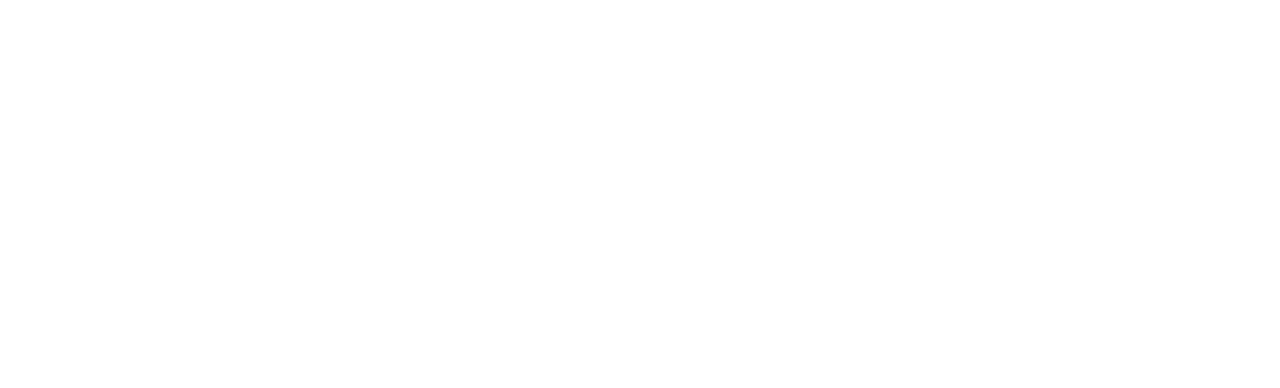
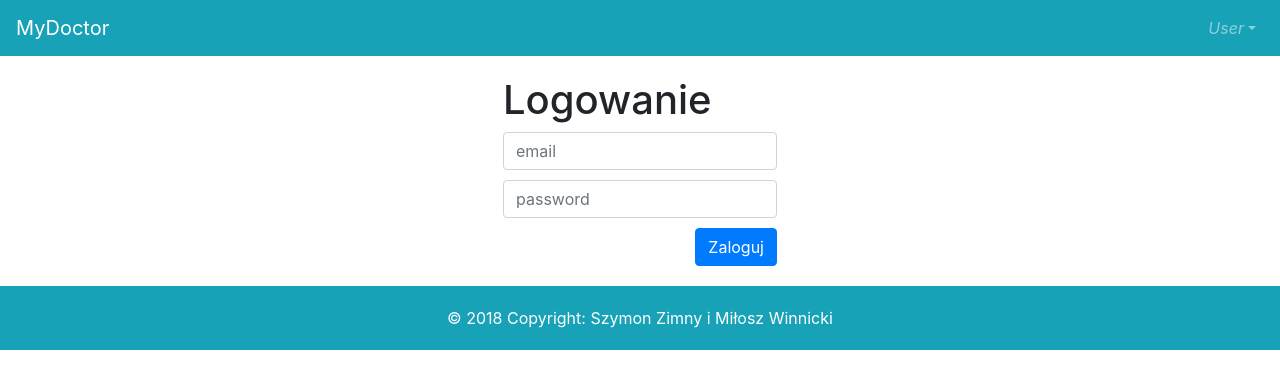
Before and after one commit to jash90/myDoctor-web, a Vue app: page /login in a window 1280 px wide. Shown: the top 388 px of the page. Built offline with nearby package versions, Linux system fonts and the light colour scheme.

Commit message:
add login and home

```diff
--- a/src/App.vue
+++ b/src/App.vue
@@ -1,27 +1,39 @@
 <template>
   <div id="app">
-    <router-view />
+    <b-navbar type="dark" variant="info">
+      <b-navbar-brand href="#">MyDoctor</b-navbar-brand>
+
+      <b-navbar-toggle target="nav-collapse"></b-navbar-toggle>
+
+      <b-collapse id="nav-collapse" is-nav>
+
+        <!-- Right aligned nav items -->
+        <b-navbar-nav class="ml-auto">
+          <b-nav-item-dropdown right>
+            <template slot="button-content">
+              <em>User</em>
+            </template>
+            <b-dropdown-item href="#">Profil</b-dropdown-item>
+            <b-dropdown-item href="#">Wyloguj</b-dropdown-item>
+          </b-nav-item-dropdown>
+        </b-navbar-nav>
+      </b-collapse>
+    </b-navbar>
+    <router-view/>
+    <div class="footer">
+      © 2018 Copyright: Szymon Zimny i Miłosz Winnicki
+      </div>
   </div>
 </template>
 
-<style>
-#app {
-  font-family: "Avenir", Helvetica, Arial, sans-serif;
-  -webkit-font-smoothing: antialiased;
-  -moz-osx-font-smoothing: grayscale;
-  text-align: center;
-  color: #2c3e50;
+<style scoped>
+#app{
 }
-#nav {
-  padding: 30px;
-}
-
-#nav a {
-  font-weight: bold;
-  color: #2c3e50;
-}
-
-#nav a.router-link-exact-active {
-  color: #42b983;
+.footer {
+  padding: 20px;
+  display: flex;
+  justify-content: center;
+  color:white;
+  background-color: #18a2b8;
 }
 </style>
--- a/src/router.ts
+++ b/src/router.ts
@@ -1,7 +1,7 @@
 import Vue from "vue";
 import Router from "vue-router";
 import Home from "./views/Home.vue";
-import About from "./views/About.vue";
+import Login from "./views/Login.vue";
 Vue.use(Router);
 
 export default new Router({
@@ -14,9 +14,9 @@
       component: Home
     },
     {
-      path: "/about",
-      name: "about",
-      component: About
+      path: "/login",
+      name: "login",
+      component: Login
     }
   ]
 });
--- a/src/views/About.vue
+++ /dev/null
@@ -1,5 +0,0 @@
-<template>
-  <div class="about">
-    <h1>This is an about page</h1>
-  </div>
-</template>
--- a/src/views/Home.vue
+++ b/src/views/Home.vue
@@ -1,6 +1,14 @@
 <template>
-  <div class="home">
+  <div id="home">
+  <b-jumbotron>
+    <template slot="header">MyDoctor</template>
 
+    <template slot="lead">
+      Aplikacja służąca do obsługi przychodni.
+    </template>
+
+    <b-button variant="primary" href="login">Zaloguj</b-button>
+  </b-jumbotron>
   </div>
 </template>
 
@@ -16,3 +24,10 @@
 export default class Home extends Vue {
 }
 </script>
+<style scoped>
+#home {
+}
+.jumbotron{
+  margin-bottom:0px;
+}
+</style>
--- /dev/null
+++ b/src/views/Login.vue
@@ -0,0 +1,40 @@
+<template>
+  <div id="login">
+    <b-form class="form">
+      <h1>Logowanie</h1>
+      <b-form-input class="input" type="email" v-model="email" required placeholder="email"/>
+      <b-form-input class="input" type="password" v-model="password" required placeholder="password"/>
+      <b-button class="button" variant="primary">Zaloguj</b-button>
+    </b-form>
+  </div>
+</template>
+
+<script lang="ts">
+import { Component, Vue } from "vue-property-decorator";
+
+@Component({
+  components: {}
+})
+export default class Home extends Vue {
+  login: string = "";
+  password: string = "";
+}
+</script>
+<style>
+#login {
+  padding: 20px;
+  display: flex;
+  justify-content: center;
+  align-items: center;
+}
+.form{
+  display: flex;
+  flex-direction: column;
+}
+.input{
+  margin-bottom:10px;
+}
+.button{
+  align-self: flex-end;
+}
+</style>
```
Also changed, not shown: src/main.ts (line endings or trailing spaces).
